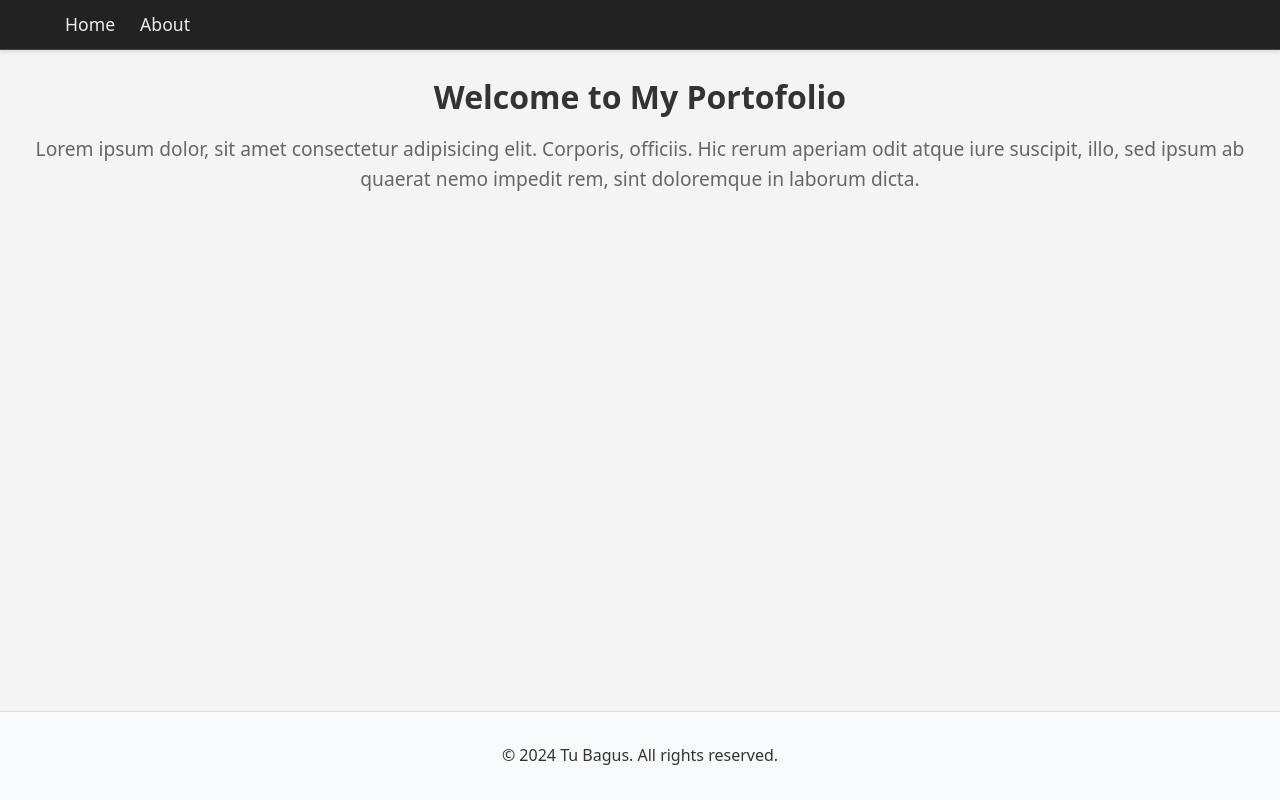
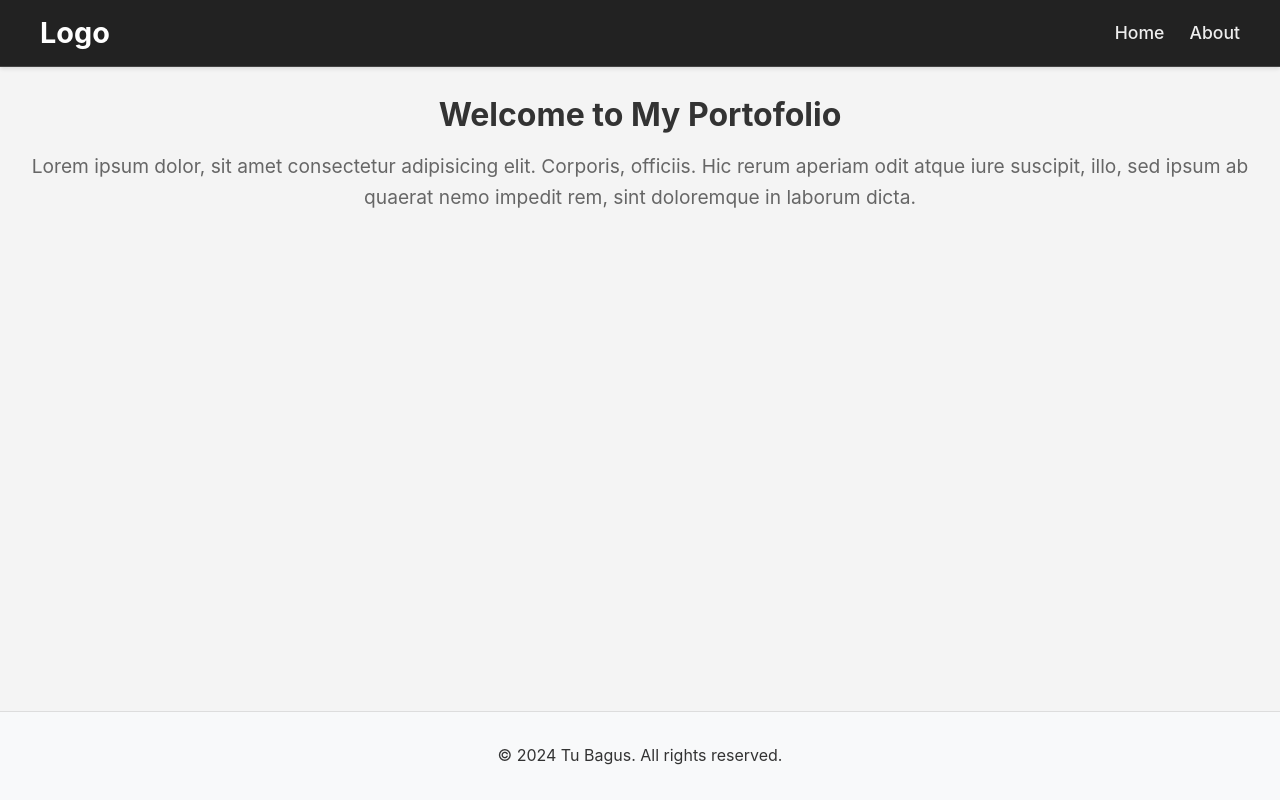
Before and after one commit to TuBagus7/Next-Porto, a Next.js app: page / in a window 1280 px wide. Built offline with nearby package versions, Linux system fonts and the light colour scheme.

Commit message:
Add and Updating Header

```diff
--- a/app/components/Header.tsx
+++ b/app/components/Header.tsx
@@ -1,16 +1,19 @@
 import Link from "next/link";
 
-const Header = () =>{
-    return(
+const Header = () => {
+  return (
     <header className="header">
       <nav>
+        <div className="logo">
+          <Link href="/">Logo</Link>
+        </div>
         <div className="nav-links">
           <Link href="/">Home</Link>
           <Link href="/about">About</Link>
         </div>
       </nav>
     </header>
-    )
-}
+  );
+};
 
 export default Header;
--- a/app/globals.css
+++ b/app/globals.css
@@ -18,55 +18,55 @@
     --foreground: #ededed;
   }
 } */
-
-body{
-  margin : 0;
-  font-family : system-ui, -apple-system, BlinkMacSystemFont, 'Segoe UI', Roboto, Oxygen, Ubuntu, Cantarell, 'Open Sans', 'Helvetica Neue', sans-serif, Arial, Helvetica, sans-serif,"Segoe UI Emoji","NotoColorEmoji","Apple Color Emoji","Twemoji Mozilla","Segoe UI Symbol";
-  line-height:1.6;
-  background-color : #f4f4f4;
-  color : #333;
+/* General Body Styles */
+body {
+  margin: 0;
+  font-family: -apple-system, BlinkMacSystemFont, "Segoe UI", Roboto,
+    "Helvetica Neue", Arial, sans-serif;
+  line-height: 1.6;
+  background-color: #f4f4f4;
+  color: #333;
   display: flex;
-  flex-direction : column;
-  min-height : 100vh;
+  flex-direction: column;
+  min-height: 100vh;
   transition: background-color 0.3s, color 0.3s;
 }
 
-body.dark-mode{
+body.dark-mode {
   background-color: #121212;
-  color: #eeeeee;
+  color: #eee;
 }
 
-a{
+a {
   text-decoration: none;
-  color : inherit;
+  color: inherit;
 }
 
-/* Header styles */
-
-.header{
+/* Header */
+.header {
   background-color: #222;
-  padding : 10px 20px;
+  padding: 10px 40px;
   border-bottom: 1px solid #444;
-  box-shadow : 0 2px 4px rgba(0,0,0,0.1);
+  box-shadow: 0 2px 4px rgba(0, 0, 0, 0.1);
 }
 
-body.dark-mode .header{
-  background-color : #1f1f1f;
-  border-bottom : 1px solid #333;
+body.dark-mode .header {
+  background-color: #1f1f1f;
+  border-bottom: 1px solid #333;
 }
 
-.header nav{
-  display : flex;
-  jsutify-content : space-between;
+.header nav {
+  display: flex;
+  justify-content: space-between;
   align-items: center;
   max-width: 1200px;
-  margin : 0 auto;
+  margin: 0 auto;
 }
 
-.logo a{
+.logo a {
   font-weight: bold;
   font-size: 1.8em;
-  color: #ffffff;
+  color: #fff;
 }
 
 .nav-links a {
```
Lines whose indentation alone changed are shown as unchanged.
